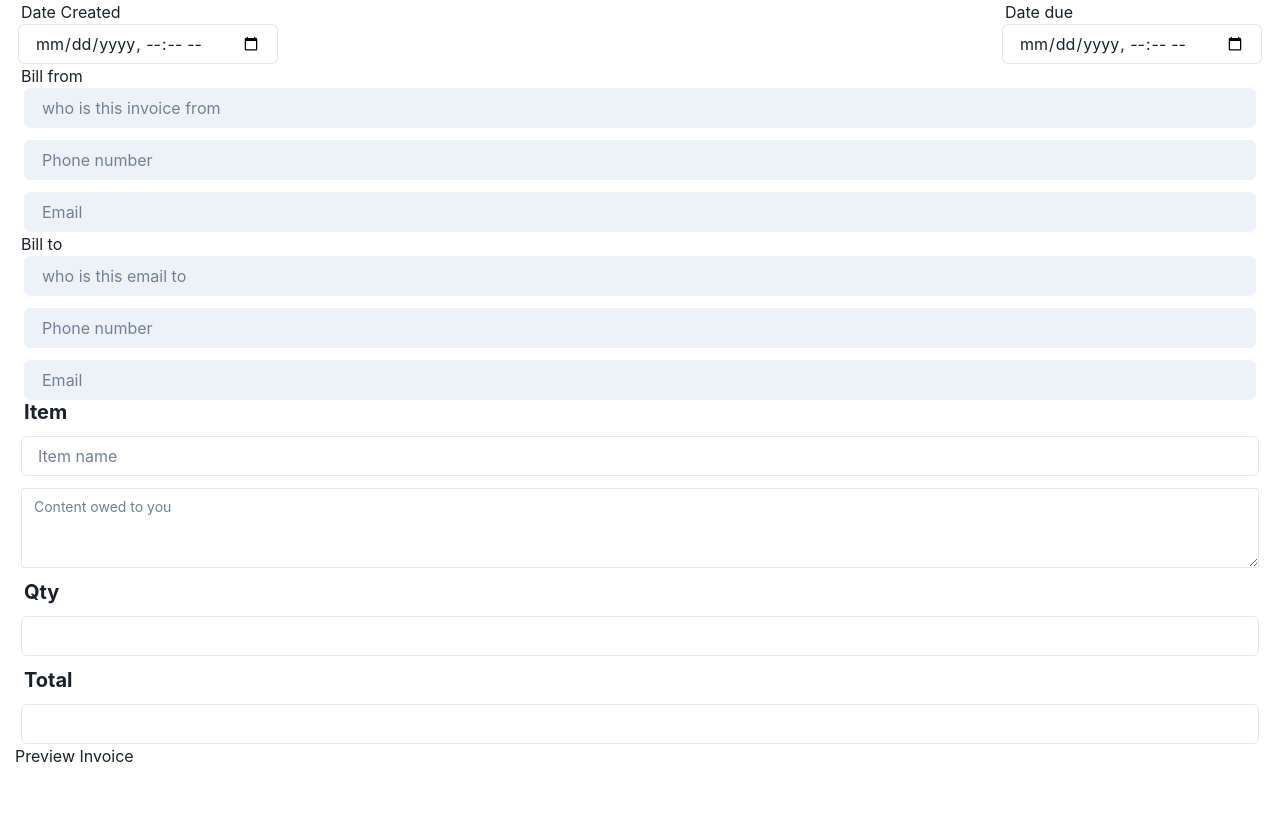
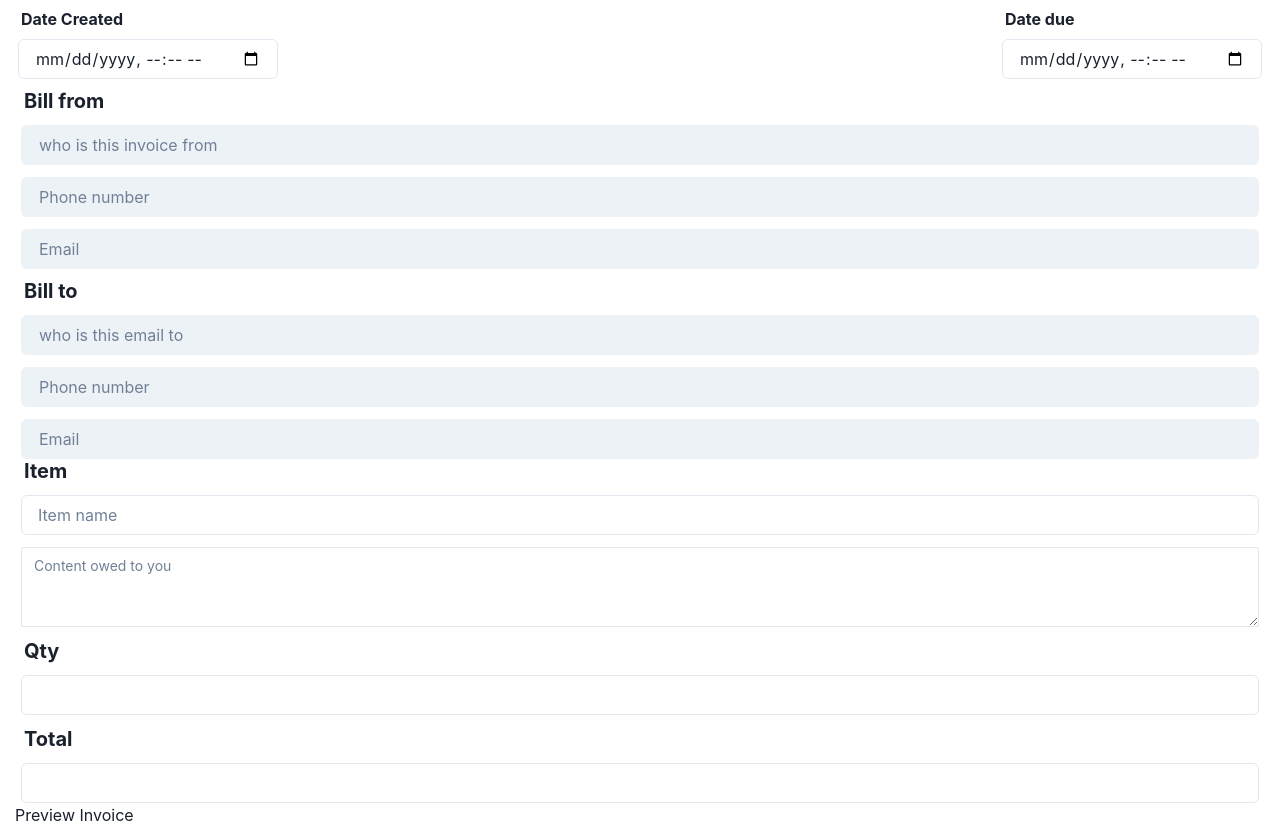
Before and after one commit to kodervine/ceendit-react, a React (Vite) app: page / in a window 1280 px wide. Before the commit the page ends 800 px from the top, so only its background shows below. Built offline with nearby package versions, Linux system fonts and the light colour scheme.

Commit message:
adjustments on Heading padding on DateInput and InvoiceForm components

```diff
--- a/src/components/DateInput.jsx
+++ b/src/components/DateInput.jsx
@@ -1,6 +1,6 @@
 import React from "react";
 import { useGlobalContext } from "../context";
-import { Input } from "@chakra-ui/react";
+import { Input, Heading } from "@chakra-ui/react";
 
 // Deconstructing data gotten from the Invoice App and context.jsx. Date on the invoice page
 const DateInput = ({
@@ -9,10 +9,12 @@ const DateInput = ({
   onHandleChange,
   valueofDateInput,
 }) => {
-  const { invoiceFormData, handleInputChange } = useGlobalContext();
   return (
     <div>
-      <p>{text}</p>
+      <Heading as="h3" size="sm" pt="10px" pb="10px">
+        {text}
+      </Heading>
+
       <Input
         placeholder="Select Date and Time"
         size="md"
--- a/src/components/InvoiceForm.jsx
+++ b/src/components/InvoiceForm.jsx
@@ -2,6 +2,7 @@ import React from "react";
 import {
   Input,
   Stack,
+  Heading,
   FormControl,
   FormLabel,
   FormErrorMessage,
@@ -22,9 +23,10 @@ const InvoiceForm = ({
 }) => {
   return (
     <section>
-      <h3>{recipient}</h3>
-      <div>
       <Stack spacing={3}>
+        <Heading as="h3" size="md" pt="10px">
+          {recipient}
+        </Heading>
         <Input
           type="text"
           variant="filled"
@@ -57,7 +59,6 @@ const InvoiceForm = ({
           required
         />
       </Stack>
-      </div>
     </section>
   );
 };
```
Lines whose indentation alone changed are shown as unchanged.
